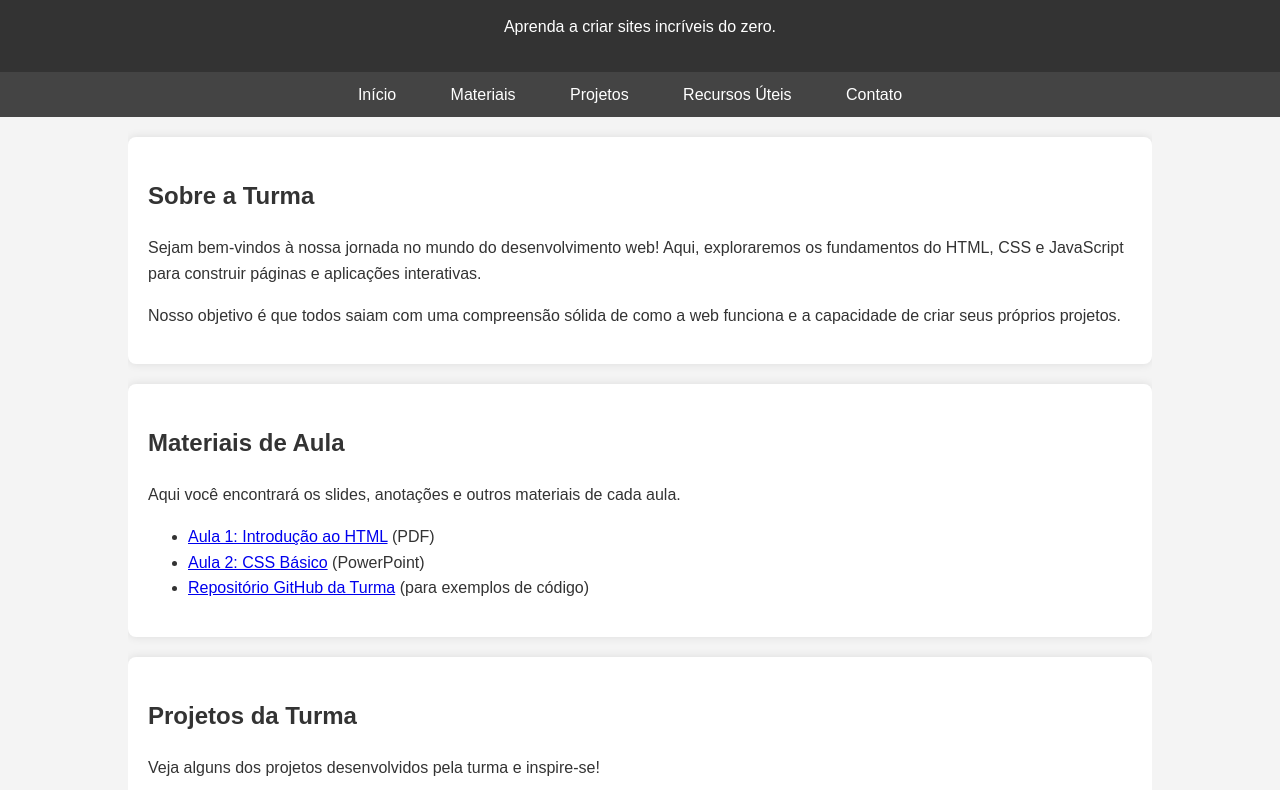
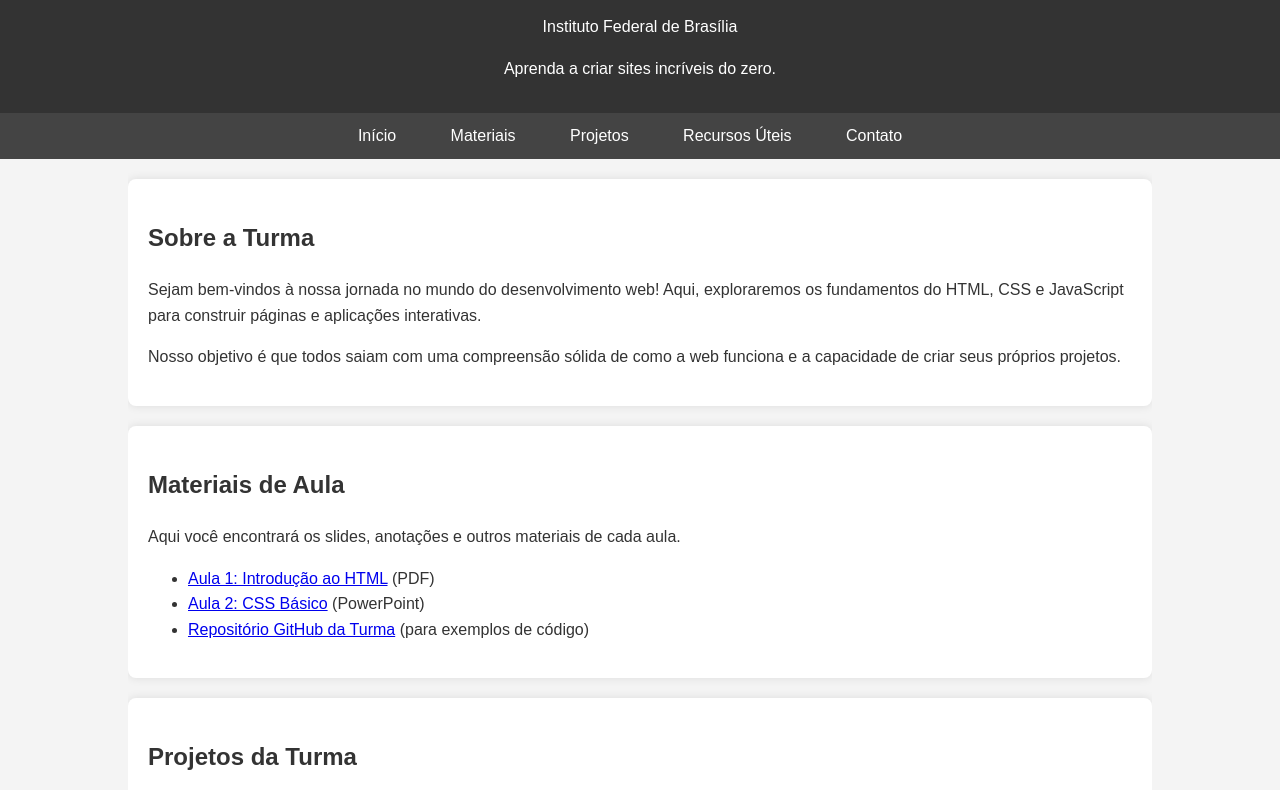
Before and after one commit to ducapro/aulagit, a plain HTML site: page index.html in a window 1280 px wide. Shown: the part 96-886 px from the top of the page. Drawn offline with Linux system fonts and the light colour scheme.

Commit message:
Acrescentei um Título

```diff
--- a/index.html
+++ b/index.html
@@ -88,6 +88,7 @@
 <body>
     <header>
         <h1>Bem-vindo à Turma de Desenvolvimento Web!</h1>
+        <p>Instituto Federal de Brasília</p>
         <p>Aprenda a criar sites incríveis do zero.</p>
     </header>
 
```
